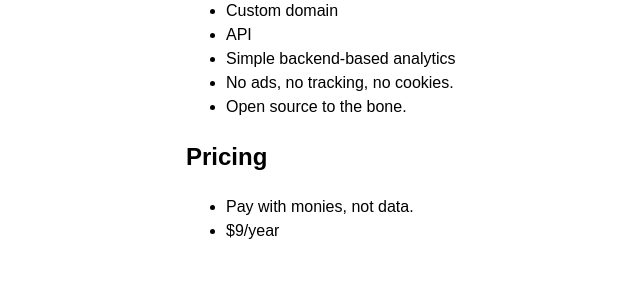
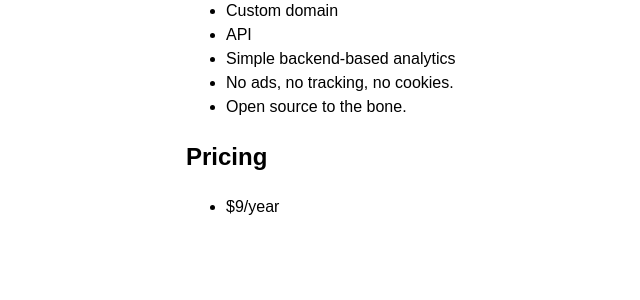
Before and after one commit to sirodoht/schoolmemories, a Django app: page / in a window 1280 px wide. Shown: the part 320-620 px from the top of the page, without its empty margins (204-844 px from the left). Run offline with Django 5.2, Linux system fonts and the light colour scheme.

Commit message:
Change pricing copy on landing

```diff
--- a/main/templates/main/landing.html
+++ b/main/templates/main/landing.html
@@ -21,7 +21,6 @@
 
     <h2>Pricing</h2>
     <ul>
-        <li>Pay with monies, not data.</li>
         <li>$9/year</li>
     </ul>
 </main>
```
